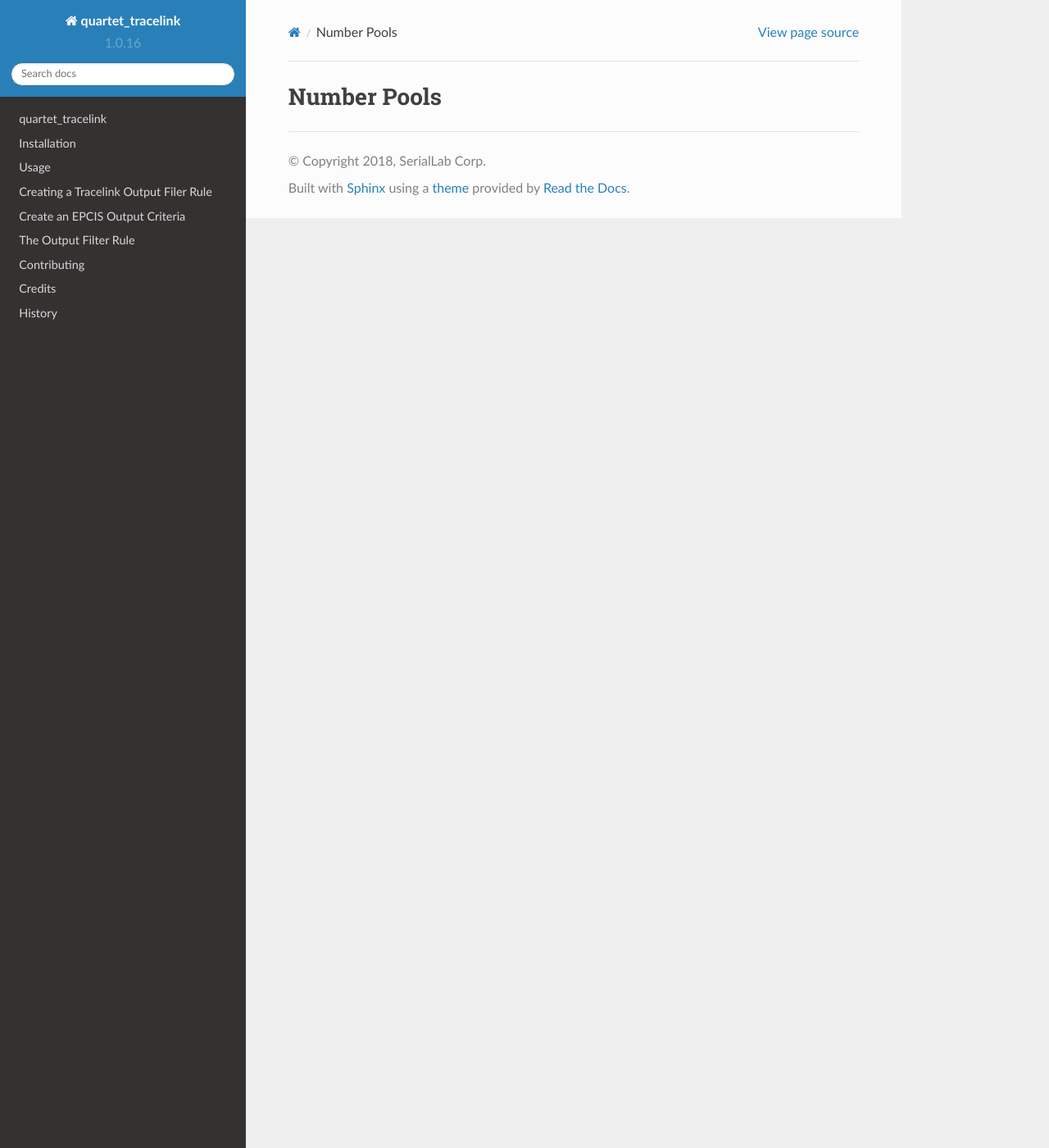
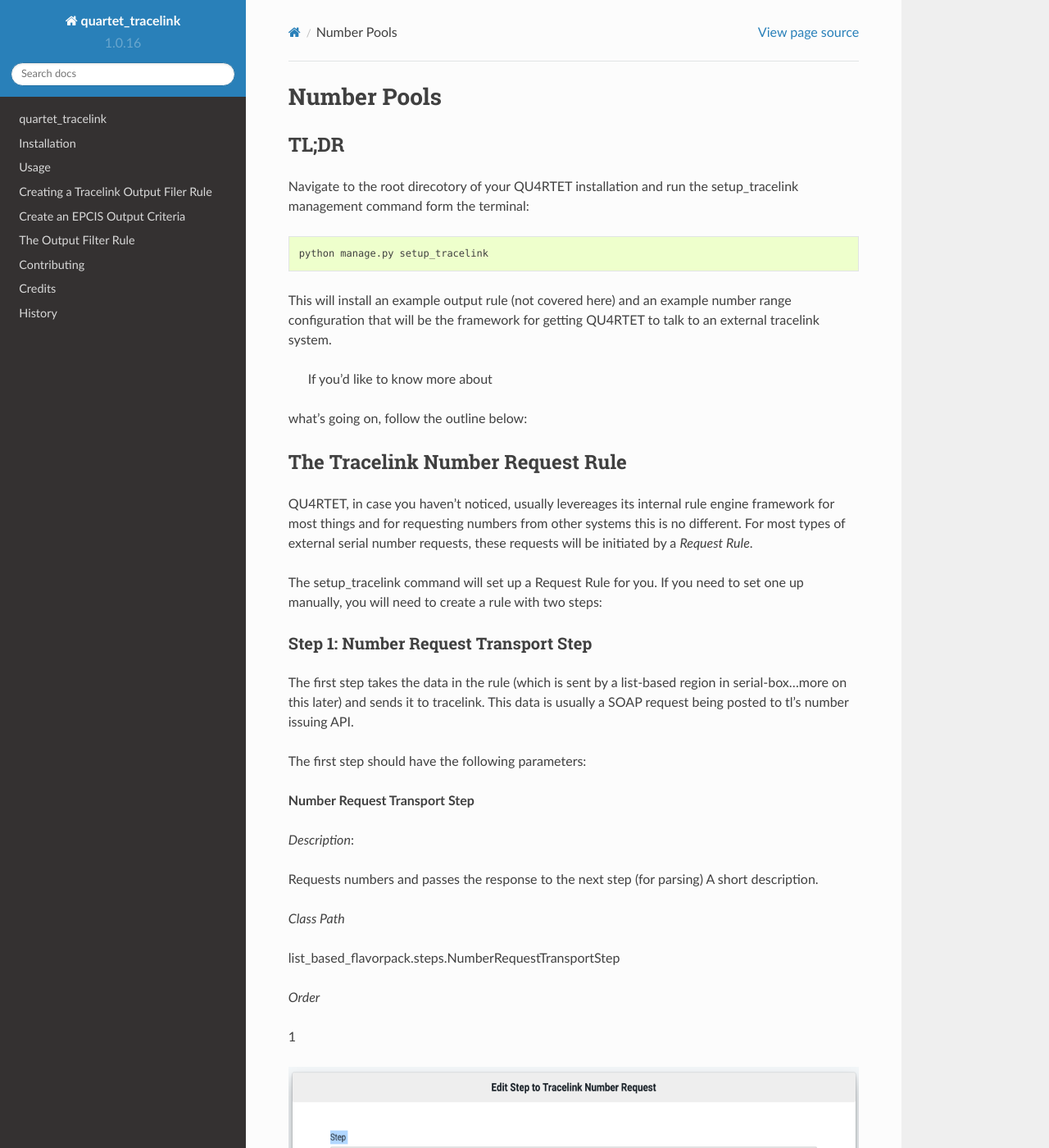
Before and after one commit to rmagee/quartet_tracelink, a Sphinx documentation site: the page built from docs/number_pools.rst, in a window 1280 px wide and 1400 px high. Shown: the whole window at 82% size. Built offline with Sphinx 7.4.7 and the Read the Docs theme 2.0.0, drawn with Linux system fonts in a browser that asks for light colours; some of the changed text lies outside the part shown.

```diff
--- a/docs/number_pools.rst
+++ b/docs/number_pools.rst
@@ -1,2 +1,87 @@
 Number Pools
 ------------
+
+TL;DR
+=====
+
+Navigate to the root direcotory of your QU4RTET installation and
+run the setup_tracelink management command form the terminal:
+
+.. code-block:: text
+
+    python manage.py setup_tracelink
+
+This will install an example output rule (not covered here) and an example
+number range configuration that will be the framework for getting QU4RTET to
+talk to an external tracelink system.
+
+ If you'd like to know more about
+what's going on, follow the outline below:
+
+The Tracelink Number Request Rule
+=================================
+
+QU4RTET, in case you haven't noticed, usually levereages its internal
+rule engine framework for most things and for requesting numbers from other
+systems this is no different.  For most types of external serial number
+requests, these requests will be initiated by a *Request Rule*.
+
+The setup_tracelink command will set up a Request Rule for you.  If you need
+to set one up manually, you will need to create a rule with two steps:
+
+Step 1: Number Request Transport Step
++++++++++++++++++++++++++++++++++++++
+The first step takes the data in the rule (which is sent by a list-based
+region in serial-box...more on this later) and sends it to tracelink.  This
+data is usually a SOAP request being posted to tl's number issuing API.
+
+The first step should have the following parameters:
+
+**Number Request Transport Step**
+
+*Description*:
+
+Requests numbers and passes the response to the next step (for parsing)
+A short description.
+
+*Class Path*
+
+list_based_flavorpack.steps.NumberRequestTransportStep
+
+*Order*
+
+1
+
+.. image:: _static/transport_step.png
+    :scale: 40%
+
+** Step Parameters **
+
+The transport step can add certain HTTP header values to HTTP requests.
+For a tracelink request, set the
+
+
+Step 2: Number Response Parser
+++++++++++++++++++++++++++++++
+
+If all goes well with the execution of the step above, the second step
+will now be fed the response from the tl server by placing the tl response
+on the *Rule Contex* under the key ..code: `NUMBER RESPONSE` .  Since this response will
+most likely need to be forwarded to other systems at a later time, this step
+will persist the returned tl numbers to file or a database depending on
+your configuration.
+
+*Step*:
+
+Tracelink Number Reponse Parser
+
+*Class Path*:
+
+quartet_integrations.tracelink.steps.DBResponseStep
+
+*Order*:
+
+2
+
+.. image:: _static/response_parser.png
+    :scale: 40%
```
Also changed, not shown: docs/_static/response_parser.png (added), docs/_static/transport_step.png (added), 2 other files.
